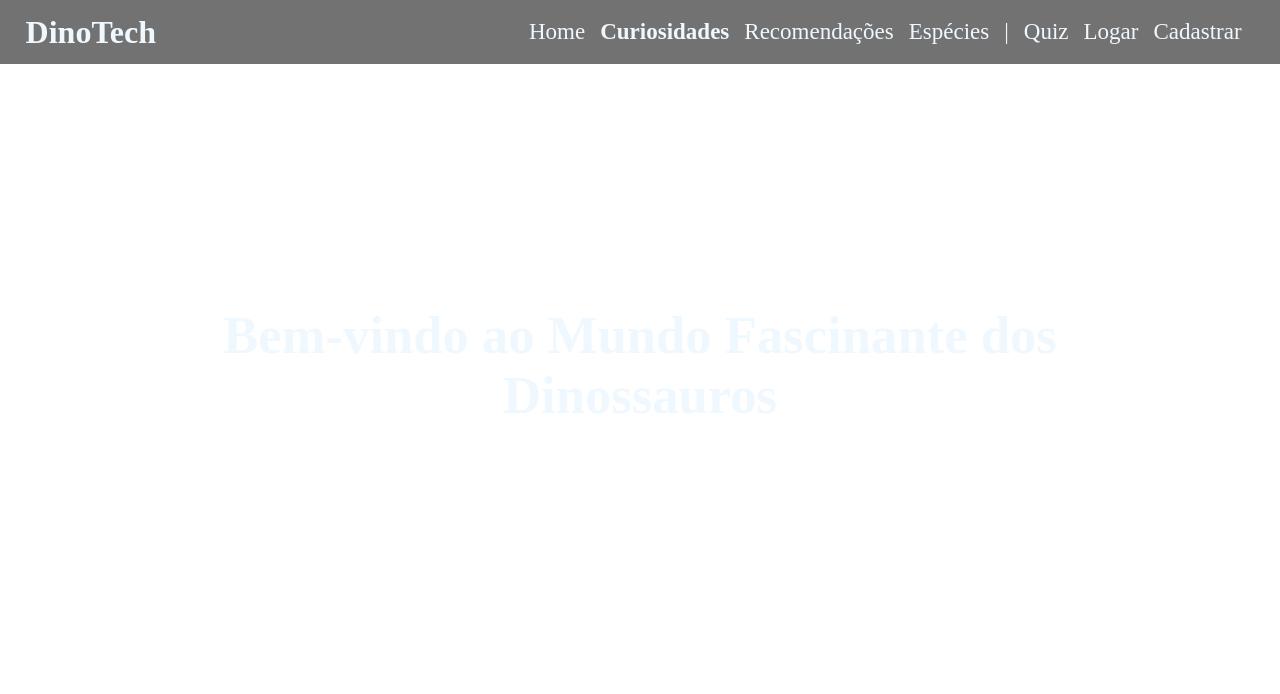
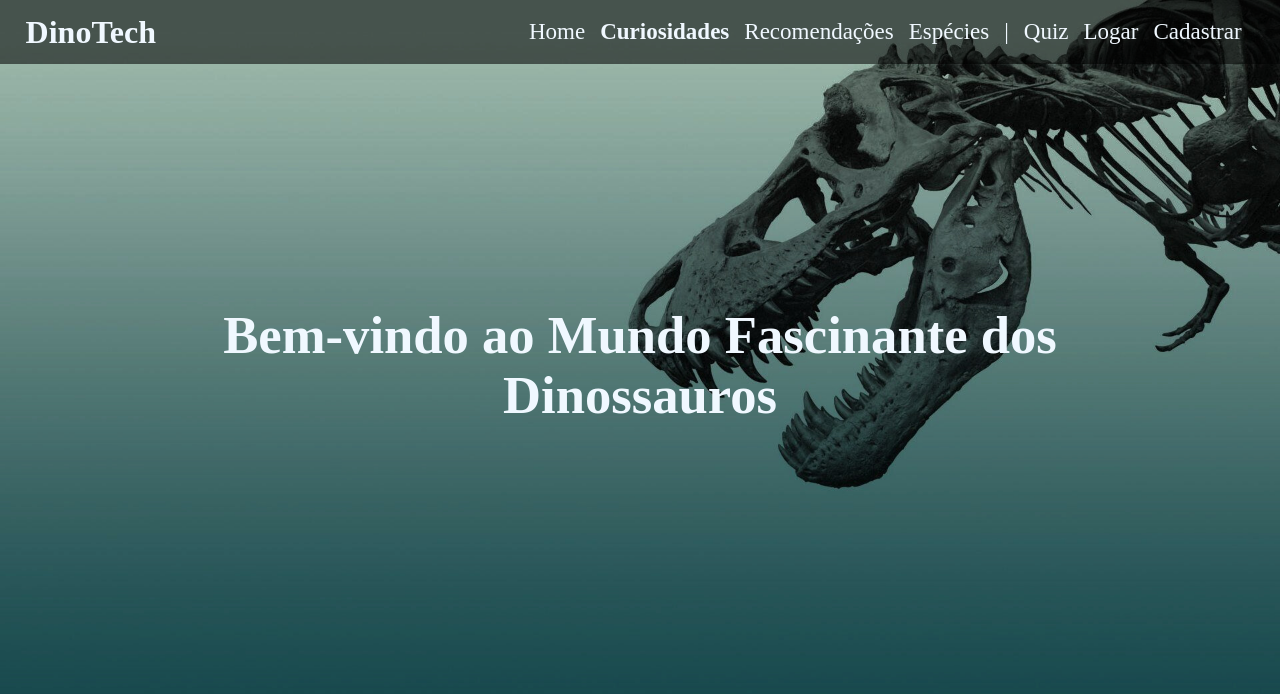
Before and after one commit to GuinhoFSilva/DinoTech, a plain HTML site: page site/curiosidades.html in a window 1280 px wide. Drawn offline with Linux system fonts and the light colour scheme.

Commit message:
realizando ajustes necessários

```diff
--- a/site/style.css
+++ b/site/style.css
@@ -11,7 +11,7 @@ header{
 }
 body {
     height: 100px;
-    background-image: url("../Site/assets/fundoiniciofinal.jpg");
+    background-image: url("../assets/fundoiniciofinal.jpg");
     background-size: auto ;
     background-size: cover;
     background-position: center;
@@ -99,7 +99,7 @@ header a {
 /* ABA CURIOSIDADES */
 .curiosidades{
     height: 100px;
-    background-image: url("../Site/assets/fundofinalcuriosidades.jpg");
+    background-image: url("../assets/fundofinalcuriosidades.jpg");
     background-size: auto ;
     background-size: cover;
     background-position: center;
```
